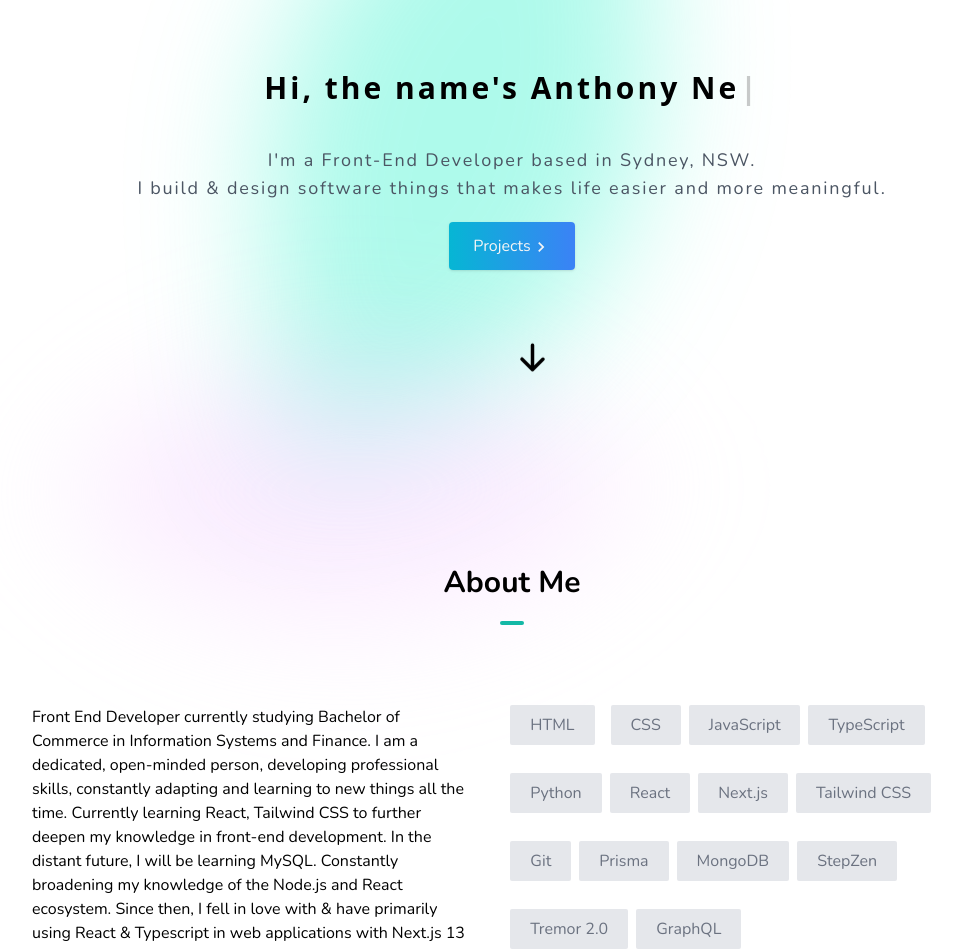
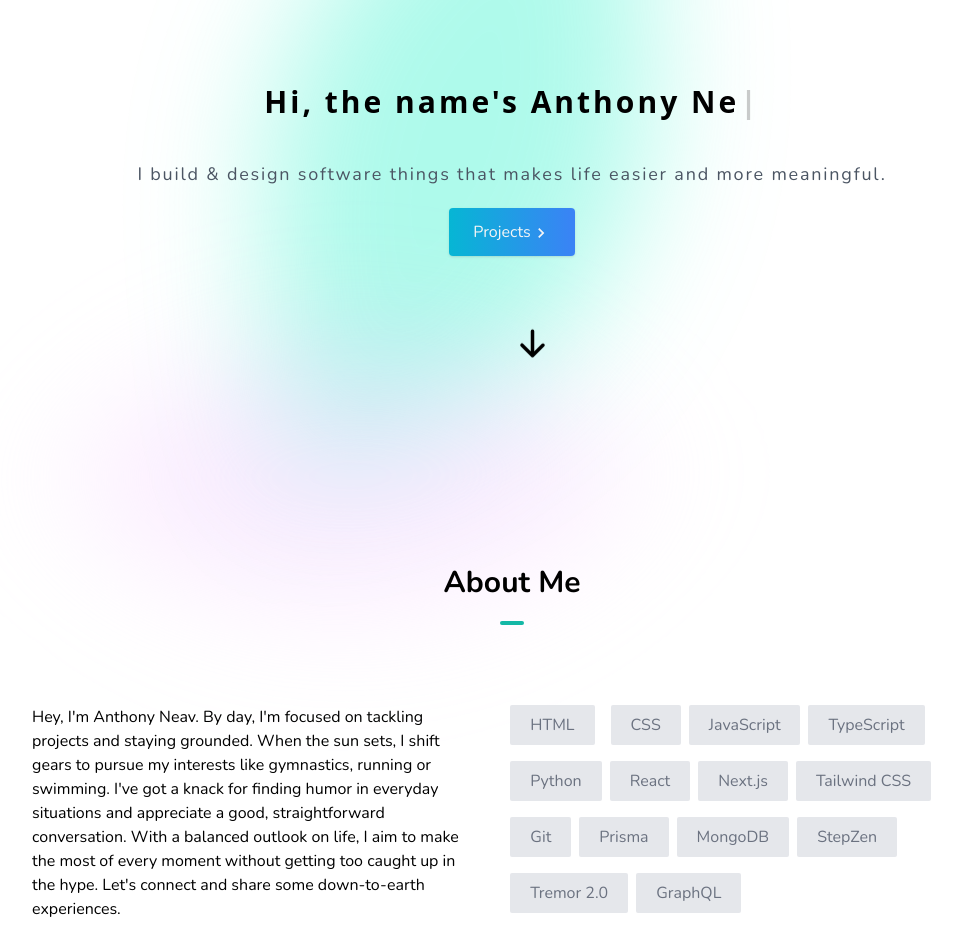
Before and after one commit to A-NV/PortfolioV2, a Next.js app: page / in a window 1280 px wide. Shown: the part 263-1212 px from the top of the page, without its empty margins (128-1090 px from the left). Built offline with nearby package versions, Linux system fonts and the light colour scheme.

Commit message:
Content Change

```diff
--- a/app/components/sections/About.tsx
+++ b/app/components/sections/About.tsx
@@ -54,8 +54,7 @@ const AboutSection = () => {
           "
         >
         <p>
-          Front End Developer currently studying Bachelor of Commerce in Information Systems and Finance. I am a dedicated, open-minded person, developing professional skills, constantly adapting and learning to new things all the time. Currently learning React, Tailwind CSS to further deepen my knowledge in front-end development. In the distant future, I will be learning MySQL.
-          Constantly broadening my knowledge of the Node.js and React ecosystem. Since then, I fell in love with & have primarily using React & Typescript in web applications with Next.js 13 app router small and big projects.
+        Hey, I'm Anthony Neav. By day, I'm focused on tackling projects and staying grounded. When the sun sets, I shift gears to pursue my interests like gymnastics, running or swimming. I've got a knack for finding humor in everyday situations and appreciate a good, straightforward conversation. With a balanced outlook on life, I aim to make the most of every moment without getting too caught up in the hype. Let's connect and share some down-to-earth experiences.
           </p>
 
         </div>
--- a/app/components/sections/HeroSection.tsx
+++ b/app/components/sections/HeroSection.tsx
@@ -47,7 +47,7 @@ const HeroSection = () => {
           </div>
 
             <p className="text-lg tracking-widest text-gray-600 text-center pt-5 dark:text-gray-200">
-            I&apos;m a Front-End Developer based in Sydney, NSW.
+
             </p>
 
 
```
